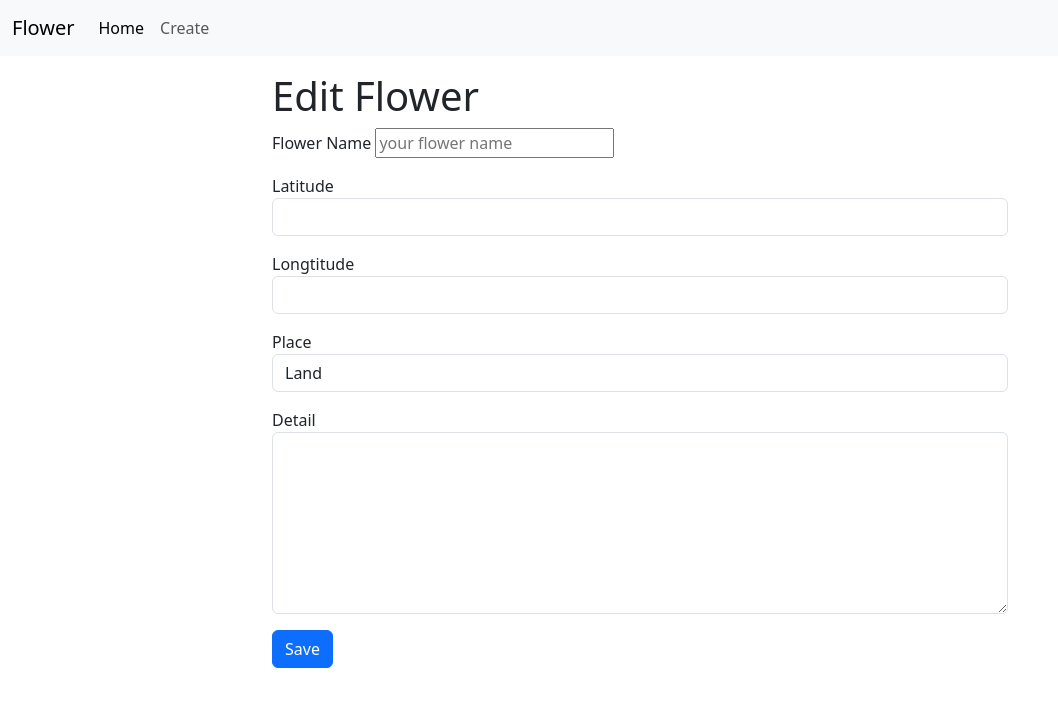
After one commit to Watcharapol041/flask_67_boom, a Flask app: template templates/edit.html in a window 1280 px wide. The commit adds this page. Shown: the top 707 px of the page, without its empty margins (0-1058 px from the left). Run offline with Flask 3, Linux system fonts and the light colour scheme; the template is opened without the code that fills it, so the values that code supplies are empty.

Commit message:
Edit, Update, Delete

```diff
--- a/app.py
+++ b/app.py
@@ -1,5 +1,7 @@
 from flask import Flask, render_template, request, redirect, session
 import mysql.connector
+
+app = Flask(__name__)
 
 #For Database
 DB_HOST="localhost"
@@ -7,12 +9,13 @@ DB_USER="root"
 DB_PASS=""
 DB_NAME="flower_shop"
 
-app = Flask(__name__)
+# For Session
+app.config['SECRET_KEY'] = "rjgerjgnbjopdfjbopsjgopslfkvfkffefijjgoee"
 
 @app.route("/home")
 def home():
    # return "<h1>Hello World</h1>"
-   name = "Anya"
+   name = "Any"
    age = 8
    my_dict = {"name": "Yor", "age":26}
    return render_template("home.html", name=name, age=age, my_dict=my_dict)
@@ -46,9 +49,116 @@ def store():
         my_cursor.execute(sql, val)
         my_db.commit()
 
-        return redirect("/create")
+        session ['alert_status'] = "success"
+        session ['alert_message'] = "Already Created"
+        return redirect("/")
     else:
-        return "<h1>No Way!!</h1>"
+        session ['alert_status'] = "fail"
+        session ['alert_message'] = "Something went wrong!"
+        return redirect("/")
+
+@app.route("/")
+def index():
+    my_db = mysql.connector.connect(
+            host=DB_HOST,
+            user=DB_USER,
+            password=DB_PASS,
+            db=DB_NAME,
+        )
+    my_cursor = my_db.cursor(dictionary=True)
+    sql = "SELECT * FROM flowers"
+    my_cursor.execute(sql)
+    result = my_cursor.fetchall()
+
+    # Show Message
+    if "alert_status" in session and "alert_message" in session:
+        alert_message = {
+            'status': session['alert_status'],
+            'message': session['alert_message'],
+        }
+        del session['alert_status']
+        del session['alert_message']
+    else:
+        alert_message = {
+            'status': None,
+            'message': None,
+        }
+
+    return render_template("index.html", alert_message = alert_message, result = result)
+
+@app.route("/edit/<flower_id>", methods=['GET'])
+def edit(flower_id):
+    my_db = mysql.connector.connect(
+            host=DB_HOST,
+            user=DB_USER,
+            password=DB_PASS,
+            db=DB_NAME,
+        )
+    my_cursor = my_db.cursor(dictionary=True)
+    sql = "SELECT * FROM flowers WHERE id =" + flower_id
+    my_cursor.execute(sql)
+    results = my_cursor.fetchall()
+
+    return render_template("edit.html", results = results)
+
+@app.route("/update/<flower_id>", methods=["POST"])
+def update(flower_id):
+    if request.method == "POST":
+        flower_name = request.form['flower_name']
+        lat_num = request.form['lat_num']
+        long_num = request.form['long_num']
+        place = request.form['place']
+        detail = request.form['detail']
+        print("input:", flower_name, lat_num, long_num, place, detail)
+
+        #Connect Database
+
+        my_db = mysql.connector.connect(
+            host=DB_HOST,
+            user=DB_USER,
+            password=DB_PASS,
+            db=DB_NAME,
+        )
+        my_cursor = my_db.cursor(dictionary=True)
+        sql="""
+            UPDATE flowers
+            SET flower_name = %s,
+            lat_num = %s,
+            long_num = %s,
+            place = %s,
+            detail = %s
+            WHERE id = %s
+        """
+        val = (flower_name, lat_num, long_num, place, detail, flower_id)
+        my_cursor.execute(sql, val)
+        my_db.commit()
+
+        session ['alert_status'] = "success"
+        session ['alert_message'] = "Already Updated!!"
+        return redirect("/")
+    else:
+        session ['alert_status'] = "fail"
+        session ['alert_message'] = "Something went wrong!"
+        return redirect("/")
+
+@app.route("/delete/<flower_id>", methods=["GET"])
+def delete(flower_id):
+    my_db = mysql.connector.connect(
+            host=DB_HOST,
+            user=DB_USER,
+            password=DB_PASS,
+            db=DB_NAME,
+        )
+    my_cursor = my_db.cursor(dictionary=True)
+    sql = "DELETE FROM flowers WHERE id =" + flower_id
+    my_cursor.execute(sql)
+    my_db.commit()
+
+    session ['alert_status'] = "success"
+    session ['alert_message'] = "Already Deleted!!"
+    return redirect("/")
+
+
 
 if __name__ == "__main__":
     # app.run() # production
--- a/templates/base_template.html
+++ b/templates/base_template.html
@@ -13,17 +13,17 @@
 <body>
     <nav class="navbar navbar-expand-lg bg-body-tertiary">
         <div class="container-fluid">
-          <a class="navbar-brand" href="#">Navbar</a>
+          <a class="navbar-brand" href="{{ url_for('index')}}">Flower</a>
           <button class="navbar-toggler" type="button" data-bs-toggle="collapse" data-bs-target="#navbarSupportedContent" aria-controls="navbarSupportedContent" aria-expanded="false" aria-label="Toggle navigation">
             <span class="navbar-toggler-icon"></span>
           </button>
           <div class="collapse navbar-collapse" id="navbarSupportedContent">
             <ul class="navbar-nav me-auto mb-2 mb-lg-0">
               <li class="nav-item">
-                <a class="nav-link active" aria-current="page" href="#">Home</a>
+                <a class="nav-link active" aria-current="page" href="{{ url_for('index')}}">Home</a>
               </li>
               <li class="nav-item">
-                <a class="nav-link" href="#">Link</a>
+                <a class="nav-link" href="{{ url_for('create')}}">Create</a>
               </li>
             </ul>
           </div>
--- /dev/null
+++ b/templates/edit.html
@@ -0,0 +1,46 @@
+{% extends "base_template.html" %}
+
+{% block title %}
+<title>Edit - Flower</title>
+{% endblock %}
+
+{% block content %}
+<h1>Edit Flower</h1>
+
+<form action="{{ url_for('update', flower_id = results[0].id) }}" method="post">
+    <div class="mb-3">
+        <label for="flower_name" class="form-labal">Flower Name</label>
+        <input type="text" class="foem-control" id="flower_name" name="flower_name"
+        placeholder="your flower name" value="{{ results[0].flower_name }}" required>
+    </div>
+
+    <div class="mb-3">
+        <label for="lat_num" class="form-labal">Latitude</label>
+        <input type="number" class="form-control" id="lat_num"
+        name="lat_num" step="0.00001" value="{{ results[0].lat_num }}">
+    </div>
+
+    <div class="mb-3">
+        <label for="long_num" class="form-labal">Longtitude</label>
+        <input type="number" class="form-control" id="long_num"
+        name="long_num" step="0.00001" value="{{ results[0].long_num }}">
+    </div>
+
+    <div class="mb-3">
+        <label for="place" class="form-labal">Place</label>
+        <select class="form-control" name="place" id="place">
+            <option value="land" {% if results[0].place == "land" %} selected {% endif %}>Land</option>
+            <option value="forest" {% if results[0].place == "forest" %} selected {% endif %}>Forest</option>
+            <option value="sea" {% if results[0].place == "sea" %} selected {% endif %}>Sea</option>
+        </select>
+    </div>
+    <div class="mb-3">
+        <label for="detail" class="form-labal">Detail</label>
+        <textarea class="form-control" name="detail" id="detail" rows="7">{{ results[0].detail }}</textarea>
+    </div>
+    <div class="mb-3">
+        <button type="submit" class="btn btn-primary">Save</button>
+
+    </div>
+</form>
+{% endblock %}
```
Also changed, not shown: templates/index.html (added, +47 -0 lines).
